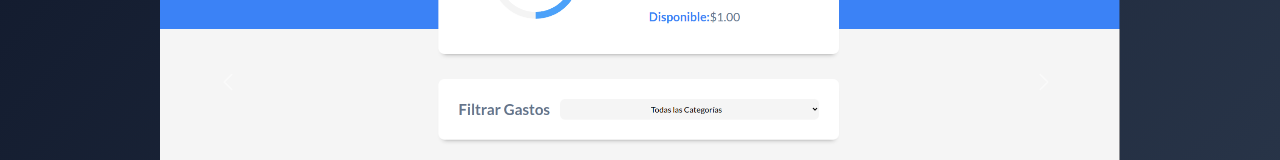
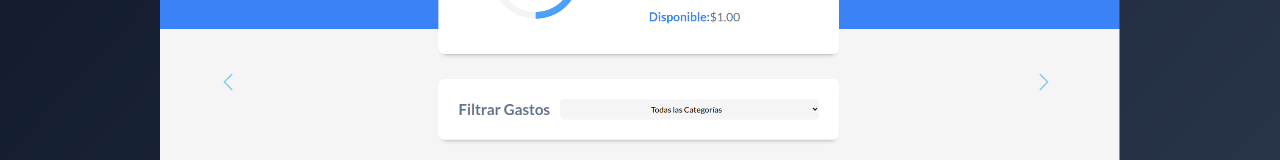
Before and after one commit to H4ckerman666/portfolio, a Vue app: page /project-view/m1 in a window 1280 px wide. Shown: the part 353-513 px from the top of the page. Built offline with nearby package versions, Linux system fonts and the light colour scheme; what tw-elements would draw is missing.

Commit message:
change arrow color of carousel

```diff
--- a/src/components/Carousel.vue
+++ b/src/components/Carousel.vue
@@ -85,7 +85,7 @@ const getPath = (image) => {
           fill="none"
           viewBox="0 0 24 24"
           stroke-width="1.5"
-          stroke="currentColor"
+          stroke="#0ea5e9"
           class="h-6 w-6"
         >
           <path
@@ -112,7 +112,7 @@ const getPath = (image) => {
           fill="none"
           viewBox="0 0 24 24"
           stroke-width="1.5"
-          stroke="currentColor"
+          stroke="#0ea5e9"
           class="h-6 w-6"
         >
           <path
```
